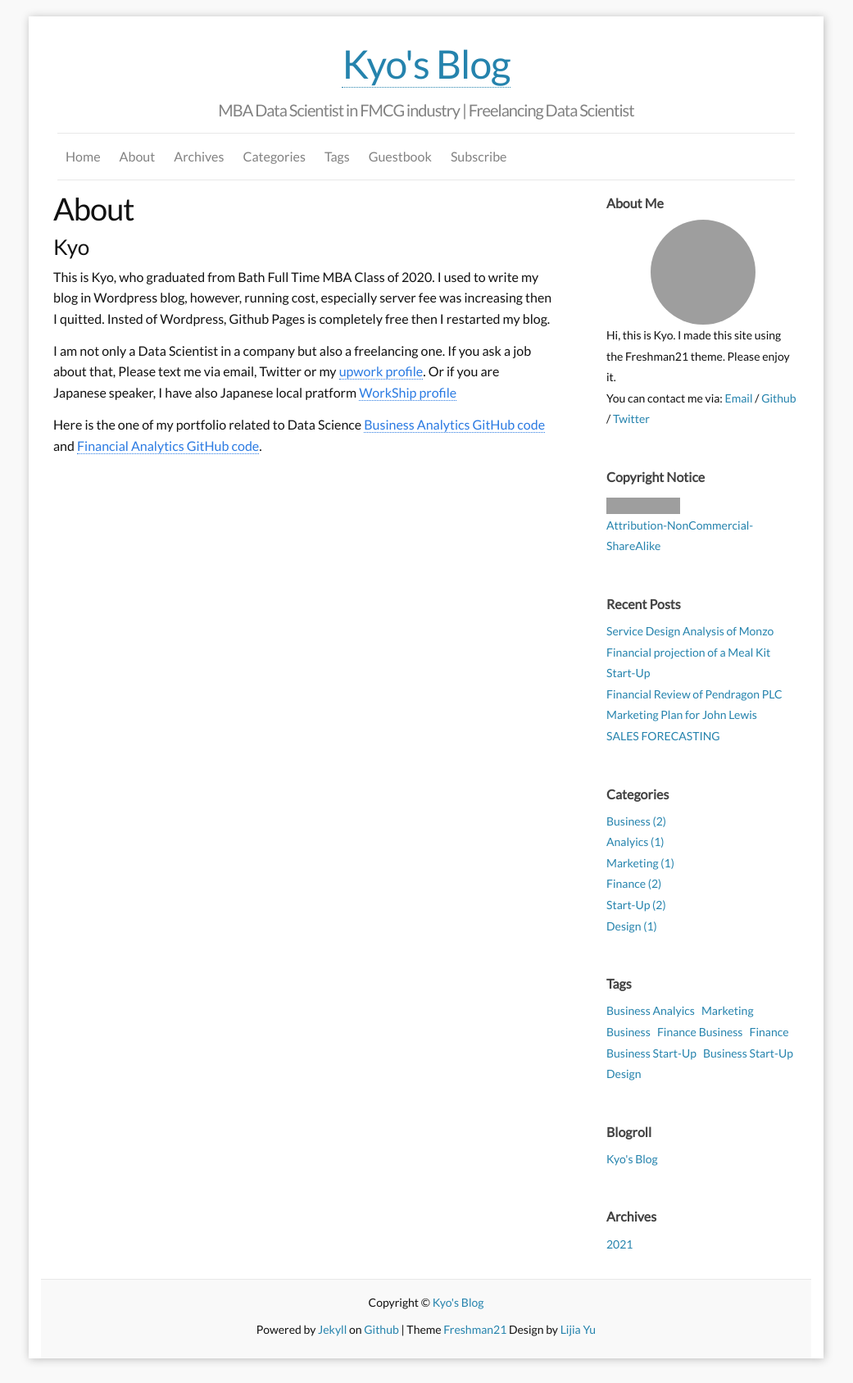
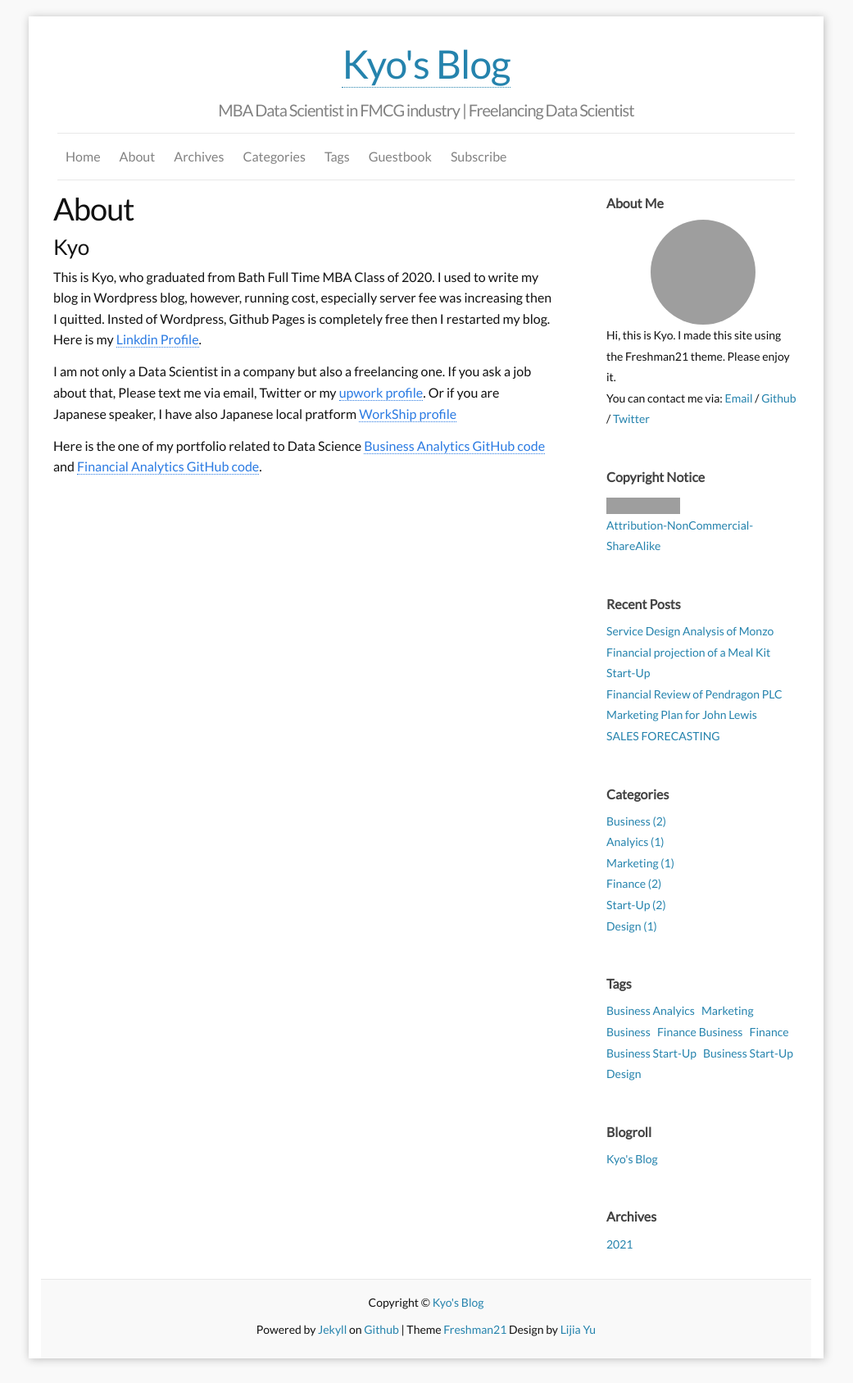
Before and after one commit to kyo1988/Kyo.github.io, a Jekyll site: the page built from b_about.md, in a window 1280 px wide. Shown: the whole page at 82% size, without its empty margins (120-1161 px from the left). Built offline with Jekyll 4.4.1, drawn with Linux system fonts in a browser that asks for light colours; comment, search, counter and statistics services are not loaded; grey boxes are pictures that could not be loaded.

Commit message:
mod about me

```diff
--- a/b_about.md
+++ b/b_about.md
@@ -11,6 +11,7 @@ permalink: /about/
 This is Kyo, who graduated from Bath Full Time MBA Class of 2020.
 I used to write my blog in Wordpress blog, however, running cost, especially server fee was increasing then I quitted.
 Insted of Wordpress, Github Pages is completely free then I restarted my blog.
+Here is my [Linkdin Profile](https://www.linkedin.com/in/KyoHarada).
 
 I am not only a Data Scientist in a company but also a freelancing one.
 If you ask a job about that, Please text me via email, Twitter or my [upwork profile](https://www.upwork.com/o/profiles/users/~01a04e0c3805f59a83/). Or if you are Japanese speaker, I have also Japanese local pratform [WorkShip profile](https://goworkship.com/profile/33012)
```
